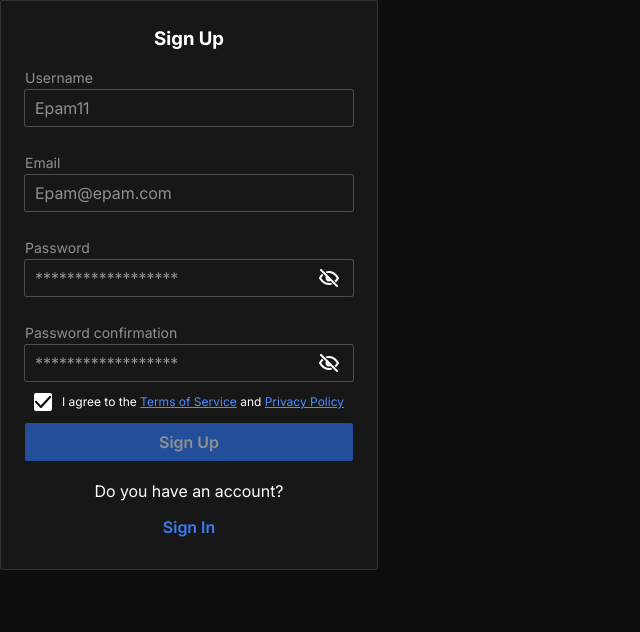
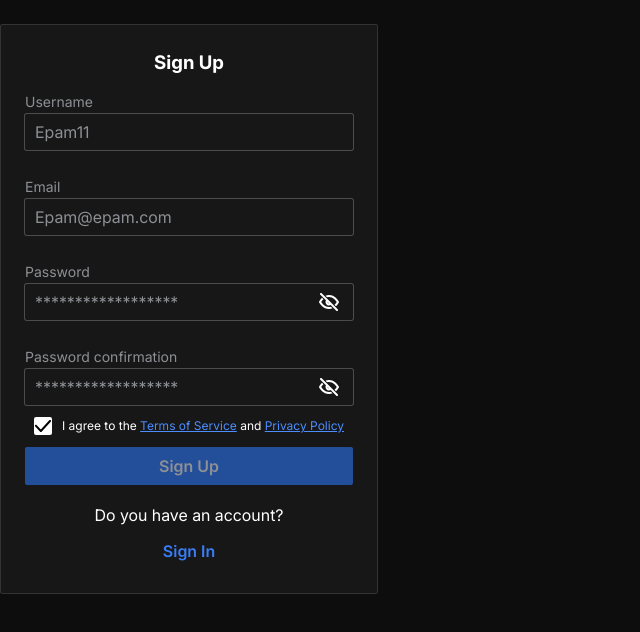
Before and after one commit to unstoppablecyborgs/framegram, a Next.js app: page /auth/signup in a window 1280 px wide. Shown: the top 632 px of the page, without its empty margins (0-640 px from the left). Built offline with nearby package versions, Linux system fonts and the light colour scheme; no server answers.

Commit message:
style: add top padding for page

```diff
--- /dev/null
+++ b/src/pages/auth/signup/ui/SignupPage.module.scss
@@ -0,0 +1,3 @@
+.page {
+  padding-top: 24px;
+}
--- a/src/pages/auth/signup/ui/SignupPage.tsx
+++ b/src/pages/auth/signup/ui/SignupPage.tsx
@@ -1,8 +1,9 @@
 import { SignupForm } from '@/features/auth/signup'
+import styles from './SignupPage.module.scss'
 
 export default function Signup() {
   return (
-    <main>
+    <main className={styles.page}>
       <SignupForm />
     </main>
   )
```
